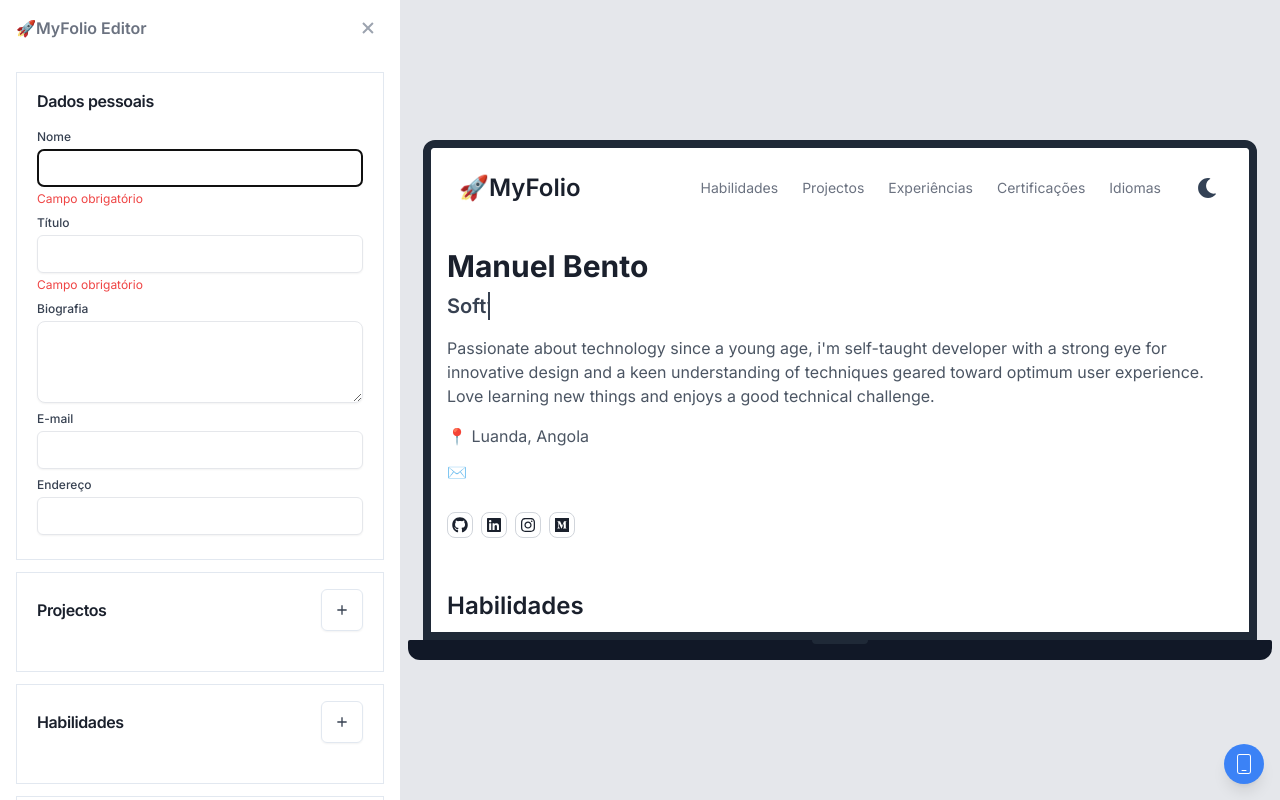
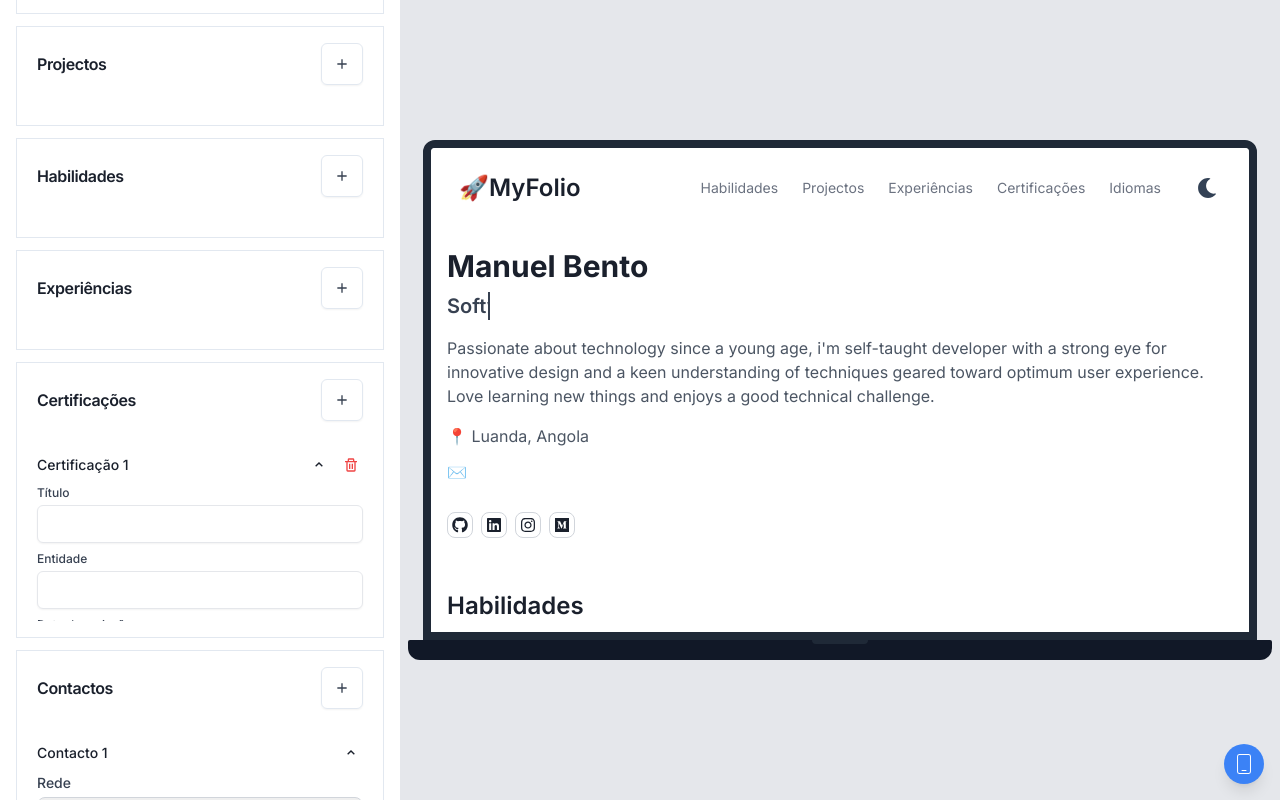
Before and after one commit to manuelbento19/my-folio, a Next.js app: page /editor in a window 1280 px wide. Both pictures are taken after a click on the button 342 px from the left and 400 px from the top of the page. Built offline with nearby package versions, Linux system fonts and the light colour scheme.

Commit message:
feat: Certifications

```diff
--- a/src/app/editor/page.tsx
+++ b/src/app/editor/page.tsx
@@ -49,6 +49,10 @@ export default function Page(){
   })
   const {append:appendExperience,remove:removeExperience,fields:experiences} = useFieldArray({
     name: "experiences",
+    control
+  })
+  const {append:appendCertification,remove:removeCertification,fields:certifications} = useFieldArray({
+    name: "certifications",
     control
   })
 
@@ -217,19 +221,24 @@ export default function Page(){
           <div className="w-full flex flex-col gap-2 py-4 border">
             <header className="px-5 flex items-center justify-between">
               <h2 className="text-sm font-semibold tracking-tight md:text-base">Certificações</h2>
-              <button className="rounded-md border shadow-sm inline-block p-3 text-gray-700 hover:bg-gray-50">
+              <button type='button' onClick={()=>appendCertification({title:"",provider:"",date: new Date()})} className="rounded-md border shadow-sm inline-block p-3 text-gray-700 hover:bg-gray-50">
                 <BiPlus className='size-4'/>
               </button>
             </header>
             <div className="px-5 divide-y divide-neutral-200 max-h-48 py-2 overflow-y-auto">
-              {Array.from({length:3}).map((_,index)=>(
+              {certifications.map((item,index)=>(
               <div key={index} className="py-4">
                 <details className="group" open>
                   <summary className="flex cursor-pointer list-none items-center justify-between font-medium">
                     <span className='text-sm'>Certificação {index+1}</span>
-                    <span className="p-1 bg-none transition group-open:rotate-180">
-                      <BiChevronDown/>
-                    </span>
+                    <div className='flex items-center gap-2'>
+                      <span className="p-1 bg-none transition group-open:rotate-180">
+                        <BiChevronDown/>
+                      </span>
+                      <button onClick={()=>removeCertification(Number(item.id))} type='button' className='p-1 text-red-500'>
+                        <BiTrash className='size-4'/>
+                      </button>
+                    </div>
                   </summary>
                   <div className="group-open:animate-fadeIn mt-2 text-neutral-600 flex flex-col gap-2">
                     <div className='flex flex-col gap-1'>
```
